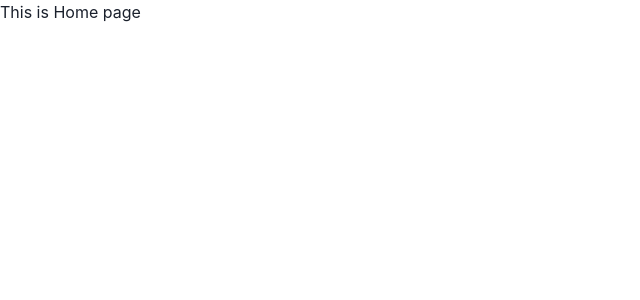
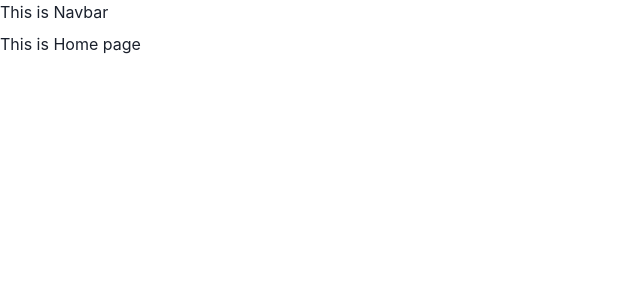
Before and after one commit to ShobhanKarthick/microbase, a React (Create React App) app: page / in a window 1280 px wide. Shown: the top 300 px of the page, without its empty margins (0-640 px from the left). Built offline with nearby package versions, Linux system fonts and the light colour scheme.

Commit message:
feat: fixed layout for the website using Navbar and Routes

```diff
--- a/src/App.tsx
+++ b/src/App.tsx
@@ -1,8 +1,9 @@
 import React, { Suspense, lazy } from "react"
-import { ChakraProvider, theme, } from "@chakra-ui/react"
+import { ChakraProvider, theme, VStack } from "@chakra-ui/react"
 import { ColorModeSwitcher } from "./ColorModeSwitcher"
-import {BrowserRouter as Router, Routes, Route, Navigate} from "react-router-dom"
+import {BrowserRouter as Router, Routes, Route, Navigate, } from "react-router-dom"
 
+const Navbar = lazy(() => import("./components/Navbar"))
 const Home = lazy(() => import("./pages/Home"))
 const Project = lazy(() => import("./pages/Project"))
 const ProjectHead = lazy(() => import("./pages/ProjectHead"))
@@ -16,6 +17,8 @@ export const App = () => (
   <ChakraProvider theme={theme}>
     <Router>
       <Suspense fallback={<div>Loading...</div>}>
+        <VStack className="layout" align="stetch">
+          <Navbar />
           <Routes>
               <Route path="/" element={<Home />} />
               <Route path="/projects" element={<ProjectTable />} />
@@ -25,6 +28,7 @@ export const App = () => (
               <Route path="/team" element={<Team />} />
               <Route path="*" element={<Navigate to="/" replace />} />
           </Routes>
+        </VStack>
       </Suspense>
     </Router>
   </ChakraProvider>
```
Lines whose indentation alone changed are shown as unchanged.
